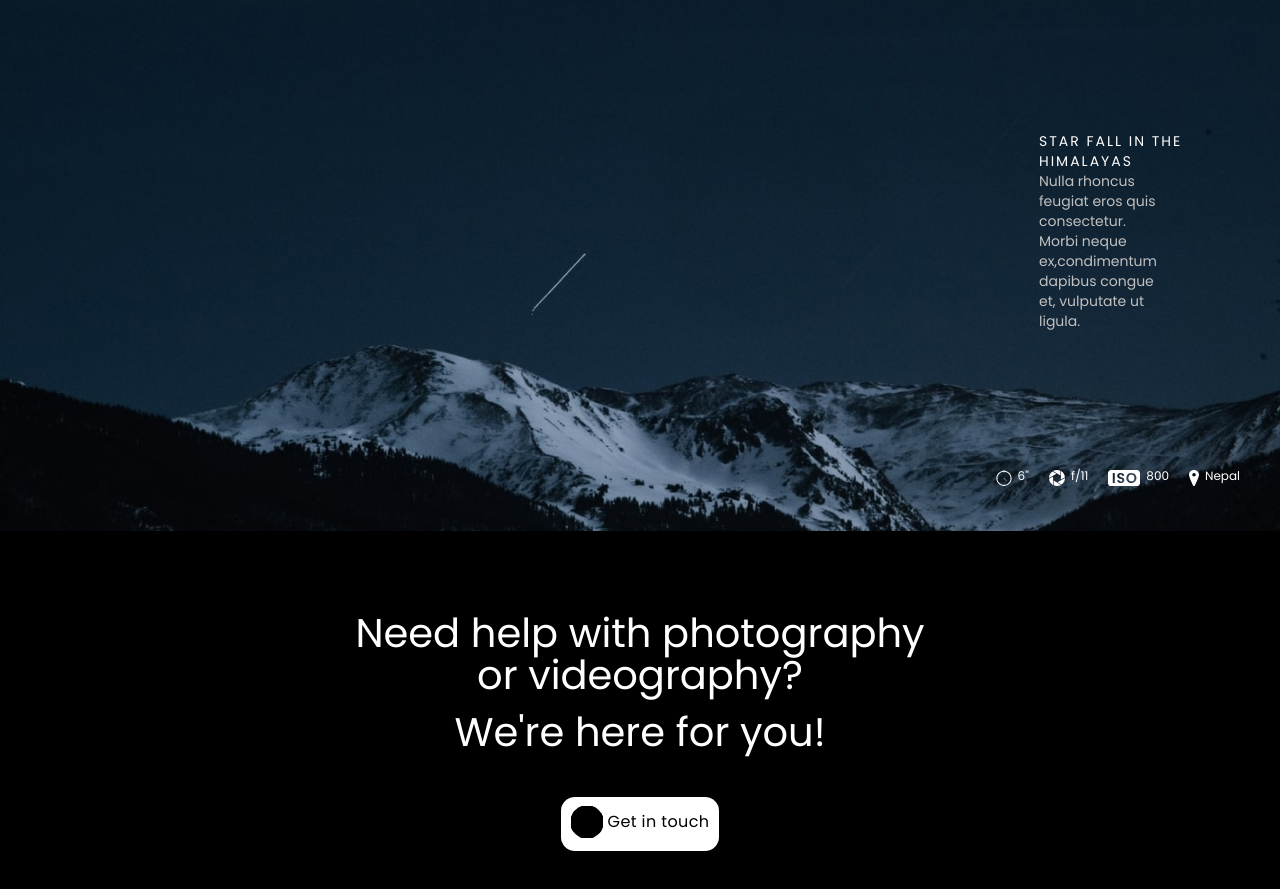
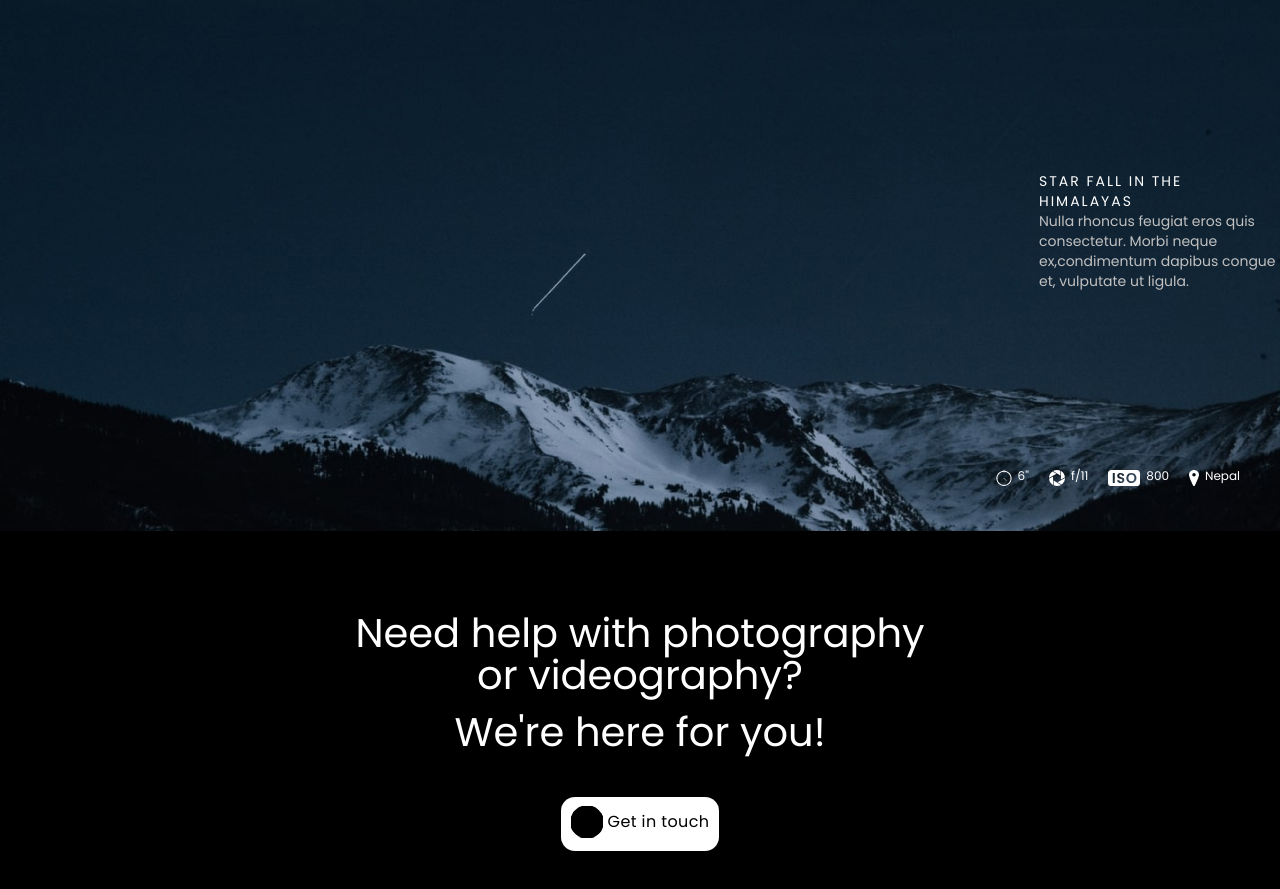
Before and after one commit to An1rey/hw5-1-, a plain HTML site: page index.html in a window 1280 px wide. Shown: the part 2720-3609 px from the top of the page. Drawn offline with Linux system fonts and the light colour scheme; a web font is replaced by a local one.

Commit message:
delete style

```diff
--- a/index.html
+++ b/index.html
@@ -98,7 +98,7 @@
     </div>
 </section>
 <section class="module_1">
-    <div class="paragraph_2">
+    <div class="main_page2">
         <h4 class="headline_1">Star fall in the Himalayas</h4>
         <p class="paragraph_3">Nulla rhoncus feugiat eros quis consectetur. Morbi neque ex,condimentum dapibus congue et, vulputate ut ligula.</p>
     </div>
--- a/style/style.css
+++ b/style/style.css
@@ -356,7 +356,7 @@ header{
     align-items: center;
     position: relative;
 }
-.paragraph_2{
+.main_page2{
     width: 241px;
 }
 .headline_1{
@@ -376,7 +376,6 @@ header{
     font-size: 14px;
     line-height: 20px;
     color: #C0C0C0;
-    margin-right: 119px;
 }
 .fixed_information{
     position: absolute;
```
